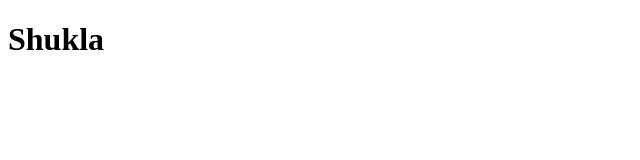
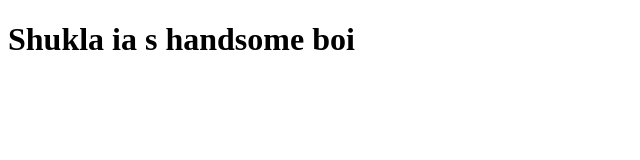
Before and after one commit to shashank0092/git, a plain HTML site: page index.html in a window 1280 px wide. Shown: the whole page, without its empty margins (0-640 px from the left). Drawn offline with Linux system fonts and the light colour scheme.

Commit message:
Shukla 2.0

```diff
--- a/index.html
+++ b/index.html
@@ -8,7 +8,7 @@
 </head>
 <body>
     <h1>Shukla
-
+        ia s handsome boi
     </h1>
 </body>
 </html>
```
